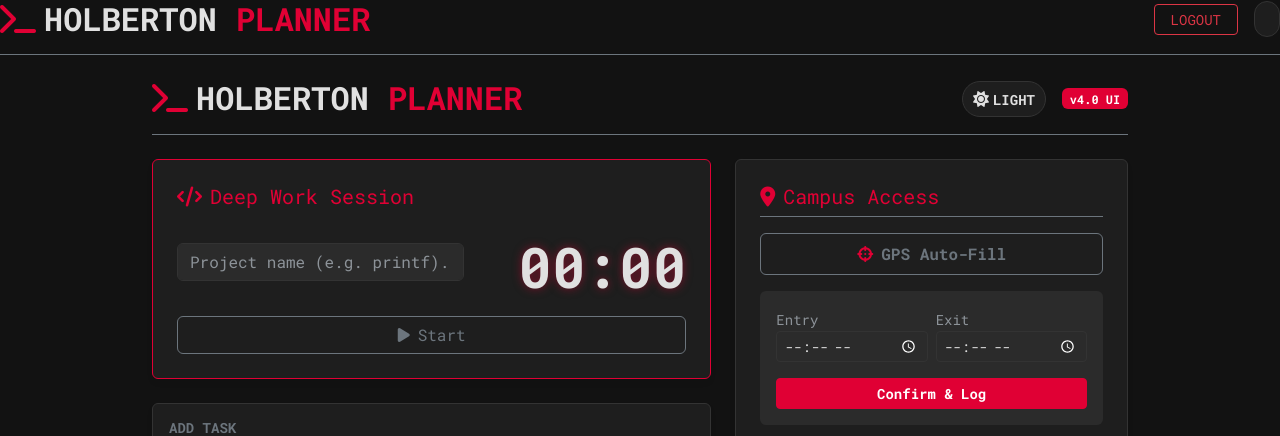
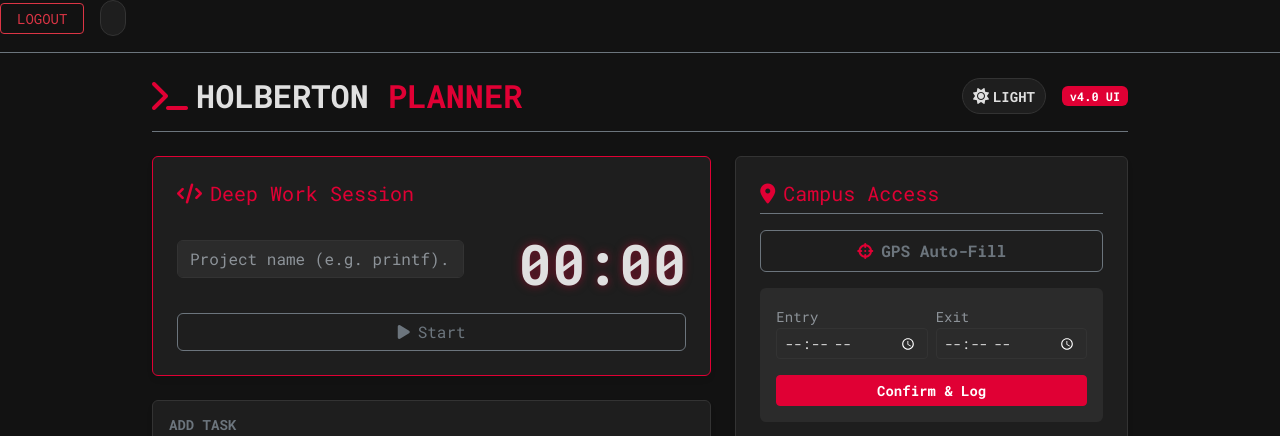
Before and after one commit to aliHasanov22/aholberton, a Flask app: page / in a window 1280 px wide. Shown: the top 436 px of the page. Run offline with Flask 3, Linux system fonts and the light colour scheme; the visitor is signed in with stand-in values (Sample User, id 1); data that the repository does not hold is empty.

Commit message:
Update index.html

```diff
--- a/templates/index.html
+++ b/templates/index.html
@@ -9,10 +9,6 @@
     <link href="https://fonts.googleapis.com/css2?family=Roboto+Mono:wght@400;700&display=swap" rel="stylesheet">
     <script src="https://cdn.jsdelivr.net/npm/chart.js"></script>
     <div class="d-flex justify-content-between align-items-center mb-4 border-bottom border-secondary pb-3">
-        <h2 class="fw-bold m-0">
-            <i class="fas fa-terminal text-holberton me-2"></i>HOLBERTON <span class="text-holberton">PLANNER</span>
-        </h2>
-
         <div class="d-flex align-items-center gap-3">
             <a href="/logout" class="btn btn-sm btn-outline-danger px-3">LOGOUT</a>
 
```
